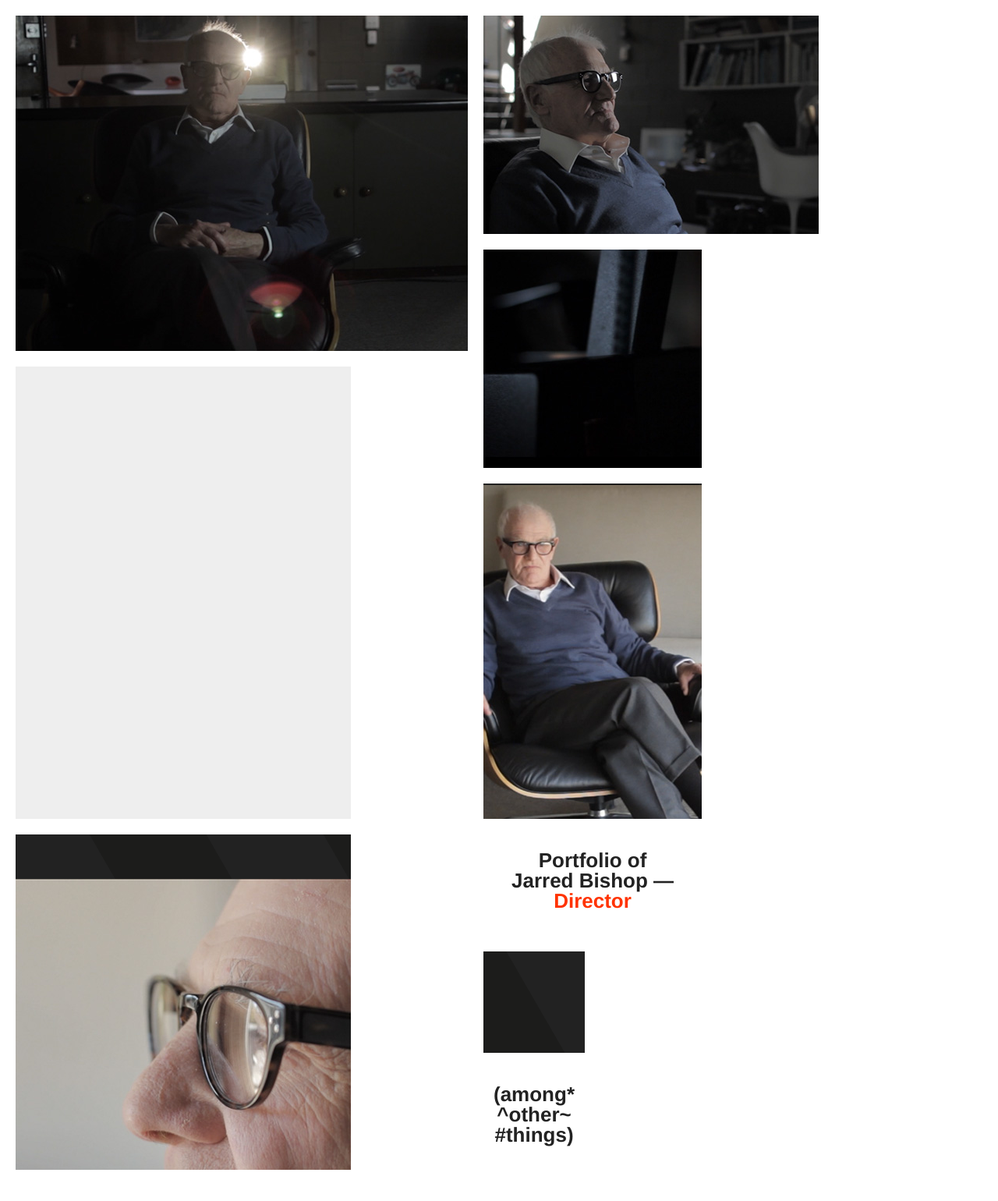
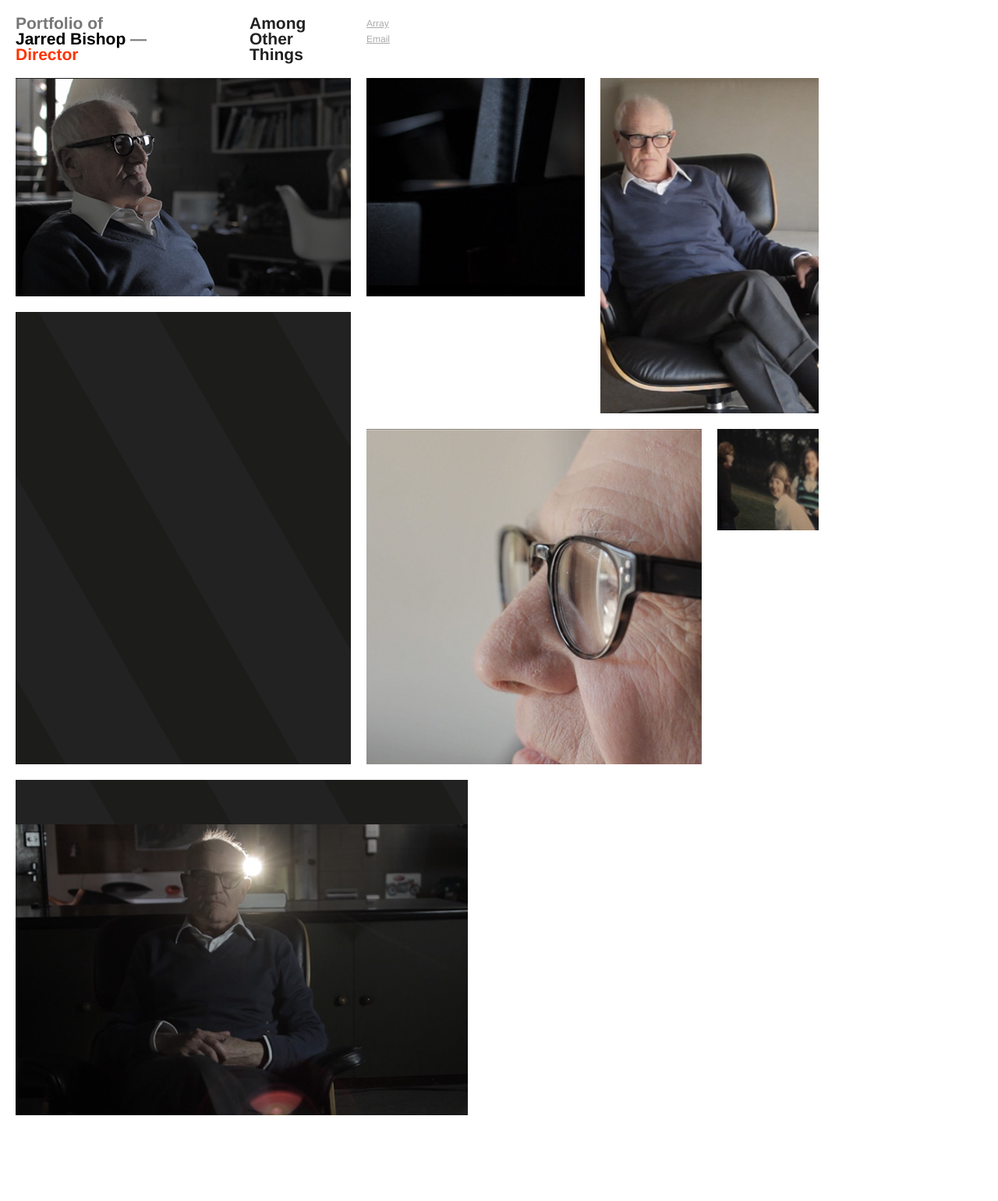
Before and after one commit to jarred/among-other-things, a Jekyll site: the page built from index.md, in a window 1280 px wide. Shown: the whole page at 78% size. Built offline with Jekyll 4.4.1, drawn with Linux system fonts in a browser that asks for light colours; after the commit the page ends 1430 px from its top, so only the background shows below that.

Commit message:
new layout. need to add breakpoints

```diff
--- a/_layouts/index.html
+++ b/_layouts/index.html
@@ -14,7 +14,20 @@
         <meta name="viewport" content="width=device-width, initial-scale=1, maximum-scale=1">
     </head>
     <body>
-        <div id="header"></div>
+        <div id="header">
+            <div class="intro">
+                <p>Portfolio of <br /><span class="name">Jarred Bishop</span> <span class="mdash">&mdash;</span><br />
+                    <span class="loading phrase">is loading...</span>
+                </p>
+            </div>
+            <div class="logo">
+                <p>Among<br />Other<br />Things</p>
+            </div>
+            <ul>
+                <li><a href="http://array.amongotherthings.co">Array</a></li>
+                <li><a href="mailto:jarredbishop@gmail.com">Email</a></li>
+            </ul>
+        </div>
         <div id="grid" class="grid-container">
             <div class="box image-box square-1col">
                 <div class="internal">
@@ -22,14 +35,6 @@
                         <div class="lines"></div>
                     </div>
                 </div>
-            </div>
-            <div class="box logo square-1col">
-                <p>(among*<br />^other~<br />#things)</p>
-            </div>
-            <div class="box intro landscape-2col">
-                <p>Portfolio of <br />Jarred Bishop <span class="mdash">&mdash;</span><br />
-                    <span class="loading phrase">is loading...</span>
-                </p>
             </div>
             <div class="box image-box square-2col">
                 <div class="internal">
@@ -59,6 +64,7 @@
                     </div>
                 </div>
             </div>
+
             <div class="box image-box landscape-4col">
                 <div class="internal">
                     <div class="preloader animating slide">
--- a/assets/_coffee/views/index.coffee
+++ b/assets/_coffee/views/index.coffee
@@ -22,10 +22,7 @@ define ["logoView", 'introView'], (LogoView, IntroView) ->
 							count: 0
 
 			# @randomiseLayout()
-			@$('.box').shuffle();
-			$('#grid').isotope
-				layoutMode : 'masonry'
-				columnWidth: 150
+			# @$('.box').shuffle();
 			@intro = new IntroView
 				el: @$('.intro')
 			@showProject 0
--- a/assets/_scss/style.scss
+++ b/assets/_scss/style.scss
@@ -12,7 +12,7 @@ html{
 }
 
 body{
-	padding: 20px;
+	padding: 0px;
 }
 
 @mixin big-type{
@@ -21,6 +21,7 @@ body{
 
 @import "_grid";
 @import "_preloader";
+@import "_header";
 
 
 .hide{
--- a/assets/css/style.css
+++ b/assets/css/style.css
@@ -7,83 +7,49 @@ html {
 
 /* line 14, ../_scss/style.scss */
 body {
-  padding: 20px;
+  padding: 0px;
 }
 
-/* line 10, ../_scss/_grid.scss */
+/* line 2, ../_scss/_grid.scss */
 #project #grid {
   margin-top: 0px;
 }
 
-/* line 16, ../_scss/_grid.scss */
-#grid .intro {
-  background-color: #FFF;
-  text-align: center;
-  font: 600 26px/26px "Helvetica Neue", Sans-Serif;
+/* line 7, ../_scss/_grid.scss */
+#grid {
   position: relative;
+  left: 10px;
 }
-/* line 21, ../_scss/_grid.scss */
-#grid .intro .phrase {
-  display: inline-block;
-  color: #F30;
-}
-/* line 25, ../_scss/_grid.scss */
-#grid .intro p {
-  position: absolute;
-  left: 20px;
-  right: 20px;
-  top: 20px;
-}
-/* line 31, ../_scss/_grid.scss */
-#grid .intro .loading {
-  color: #CCC;
-}
-/* line 35, ../_scss/_grid.scss */
-#grid .logo {
-  background-color: #FFF;
-  text-align: center;
-  font: 600 26px/26px "Helvetica Neue", Sans-Serif;
-  position: relative;
-}
-/* line 40, ../_scss/_grid.scss */
-#grid .logo p {
-  margin-top: 20px;
-}
-/* line 45, ../_scss/_grid.scss */
-#grid .intro,
-#grid .logo {
-  z-index: 500;
-}
-/* line 48, ../_scss/_grid.scss */
-#grid .image-box {
+/* line 10, ../_scss/_grid.scss */
+#grid .box {
   z-index: 2;
   position: relative;
 }
-/* line 52, ../_scss/_grid.scss */
+/* line 14, ../_scss/_grid.scss */
 #grid .box {
   overflow: hidden;
-  float: left;
-  margin-right: 20px;
-  margin-bottom: 20px;
+  position: absolute;
 }
-/* line 58, ../_scss/_grid.scss */
+/* line 17, ../_scss/_grid.scss */
 #grid .box > .internal {
   position: absolute;
   left: 0px;
   top: 0px;
 }
-/* line 64, ../_scss/_grid.scss */
+/* line 23, ../_scss/_grid.scss */
 #grid .blank {
   background-color: #EEE;
   z-index: 1;
 }
 
-/* line 70, ../_scss/_grid.scss */
+/* line 29, ../_scss/_grid.scss */
 .landscape-4col {
   width: 580px;
   height: 430px;
+  left: 10px;
+  top: 900px;
 }
-/* line 76, ../_scss/_grid.scss */
+/* line 37, ../_scss/_grid.scss */
 .landscape-4col img,
 .landscape-4col .image,
 .landscape-4col .blank,
@@ -92,12 +58,14 @@ body {
   height: 430px;
 }
 
-/* line 81, ../_scss/_grid.scss */
+/* line 42, ../_scss/_grid.scss */
 .landscape-3col {
   width: 430px;
   height: 280px;
+  left: 10px;
+  top: 0px;
 }
-/* line 87, ../_scss/_grid.scss */
+/* line 50, ../_scss/_grid.scss */
 .landscape-3col img,
 .landscape-3col .image,
 .landscape-3col .blank,
@@ -106,12 +74,12 @@ body {
   height: 280px;
 }
 
-/* line 92, ../_scss/_grid.scss */
+/* line 55, ../_scss/_grid.scss */
 .landscape-2col {
   width: 280px;
   height: 130px;
 }
-/* line 98, ../_scss/_grid.scss */
+/* line 61, ../_scss/_grid.scss */
 .landscape-2col img,
 .landscape-2col .image,
 .landscape-2col .blank,
@@ -120,12 +88,14 @@ body {
   height: 130px;
 }
 
-/* line 103, ../_scss/_grid.scss */
+/* line 66, ../_scss/_grid.scss */
 .portrait-3col {
   width: 430px;
   height: 580px;
+  left: 10px;
+  top: 300px;
 }
-/* line 109, ../_scss/_grid.scss */
+/* line 74, ../_scss/_grid.scss */
 .portrait-3col img,
 .portrait-3col .image,
 .portrait-3col .blank,
@@ -134,12 +104,14 @@ body {
   height: 580px;
 }
 
-/* line 114, ../_scss/_grid.scss */
+/* line 79, ../_scss/_grid.scss */
 .portrait-2col {
   width: 280px;
   height: 430px;
+  left: 760px;
+  top: 0px;
 }
-/* line 120, ../_scss/_grid.scss */
+/* line 87, ../_scss/_grid.scss */
 .portrait-2col img,
 .portrait-2col .image,
 .portrait-2col .blank,
@@ -148,12 +120,14 @@ body {
   height: 430px;
 }
 
-/* line 125, ../_scss/_grid.scss */
+/* line 92, ../_scss/_grid.scss */
 .square-3col {
   width: 430px;
   height: 430px;
+  left: 460px;
+  top: 450px;
 }
-/* line 131, ../_scss/_grid.scss */
+/* line 100, ../_scss/_grid.scss */
 .square-3col img,
 .square-3col .image,
 .square-3col .blank,
@@ -162,12 +136,14 @@ body {
   height: 430px;
 }
 
-/* line 136, ../_scss/_grid.scss */
+/* line 105, ../_scss/_grid.scss */
 .square-2col {
   width: 280px;
   height: 280px;
+  top: 0px;
+  left: 460px;
 }
-/* line 142, ../_scss/_grid.scss */
+/* line 113, ../_scss/_grid.scss */
 .square-2col img,
 .square-2col .image,
 .square-2col .blank,
@@ -176,12 +152,14 @@ body {
   height: 280px;
 }
 
-/* line 147, ../_scss/_grid.scss */
+/* line 118, ../_scss/_grid.scss */
 .square-1col {
   width: 130px;
   height: 130px;
+  left: 910px;
+  top: 450px;
 }
-/* line 153, ../_scss/_grid.scss */
+/* line 126, ../_scss/_grid.scss */
 .square-1col img,
 .square-1col .image,
 .square-1col .blank,
@@ -273,12 +251,52 @@ body {
   }
 }
 
-/* line 26, ../_scss/style.scss */
+/* line 1, ../_scss/_header.scss */
+#header {
+  position: relative;
+  font: 600 21px/20px "Helvetica Neue", Sans-Serif;
+  margin: 20px;
+}
+/* line 5, ../_scss/_header.scss */
+#header .logo {
+  position: absolute;
+  top: 0px;
+  left: 300px;
+}
+/* line 10, ../_scss/_header.scss */
+#header .intro {
+  color: #777;
+}
+/* line 12, ../_scss/_header.scss */
+#header .intro .name {
+  color: #000;
+}
+/* line 15, ../_scss/_header.scss */
+#header .intro .phrase {
+  color: #FF3300;
+}
+/* line 18, ../_scss/_header.scss */
+#header .intro .loading {
+  color: #DDD;
+}
+/* line 22, ../_scss/_header.scss */
+#header ul {
+  position: absolute;
+  left: 450px;
+  top: 0px;
+  font: 400 12px/20px "Helvetica Neue", Sans-Serif;
+}
+/* line 27, ../_scss/_header.scss */
+#header ul a {
+  color: #AAA;
+}
+
+/* line 27, ../_scss/style.scss */
 .hide {
   display: none;
 }
 
-/* line 30, ../_scss/style.scss */
+/* line 31, ../_scss/style.scss */
 .clearfix {
   clear: both;
 }
--- a/assets/js/app/main.js
+++ b/assets/js/app/main.js
@@ -17,17 +17,11 @@
       },
       indexView: {
         deps: ['backbone']
-      },
-      'jquery.shuffle': {
-        deps: ['jquery']
-      },
-      'jquery.isotope.min': {
-        deps: ['jquery']
       }
     }
   });
 
-  require(['jquery', 'underscore', 'backbone', 'greensock/TweenMax.min', 'indexView', 'logoView', 'jquery.shuffle', 'jquery.isotope.min'], function($, _, Backbone, TweenMax, IndexView, LogoView) {
+  require(['jquery', 'underscore', 'backbone', 'greensock/TweenMax.min', 'indexView', 'logoView'], function($, _, Backbone, TweenMax, IndexView, LogoView) {
     var App;
 
     App = {
--- a/assets/js/app/views/index.js
+++ b/assets/js/app/views/index.js
@@ -24,11 +24,6 @@
               };
             }
           });
-        });
-        this.$('.box').shuffle();
-        $('#grid').isotope({
-          layoutMode: 'masonry',
-          columnWidth: 150
         });
         this.intro = new IntroView({
           el: this.$('.intro')
```
Also changed, not shown: assets/_coffee/main.coffee (+1 -6 lines), assets/_scss/_grid.scss (+18 -45 lines), assets/_scss/_header.scss (added, +31 -0 lines), _design/aot.web.8.sketch/QuickLook/Thumbnail.png, 3 other files.
